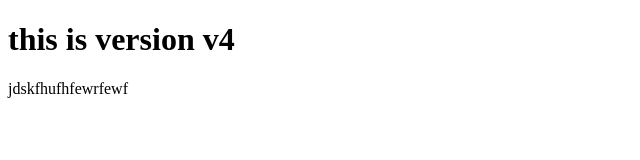
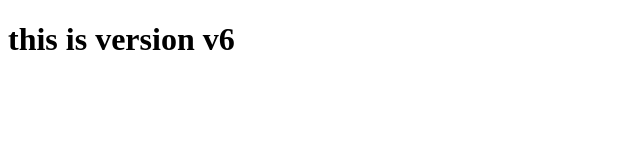
Before and after one commit to Kaushal-crypto/Repo, a plain HTML site: page index.html in a window 1280 px wide. Shown: the whole page, without its empty margins (0-640 px from the left). Drawn offline with Linux system fonts and the light colour scheme.

Commit message:
this is v6

```diff
--- a/index.html
+++ b/index.html
@@ -6,7 +6,7 @@
     <title>Document</title>
 </head>
 <body>
-    <H1>this is version v4</H1>
+    <H1>this is version v6</H1>
 </body>
-jdskfhufhfewrfewf
+
 </html>
```
